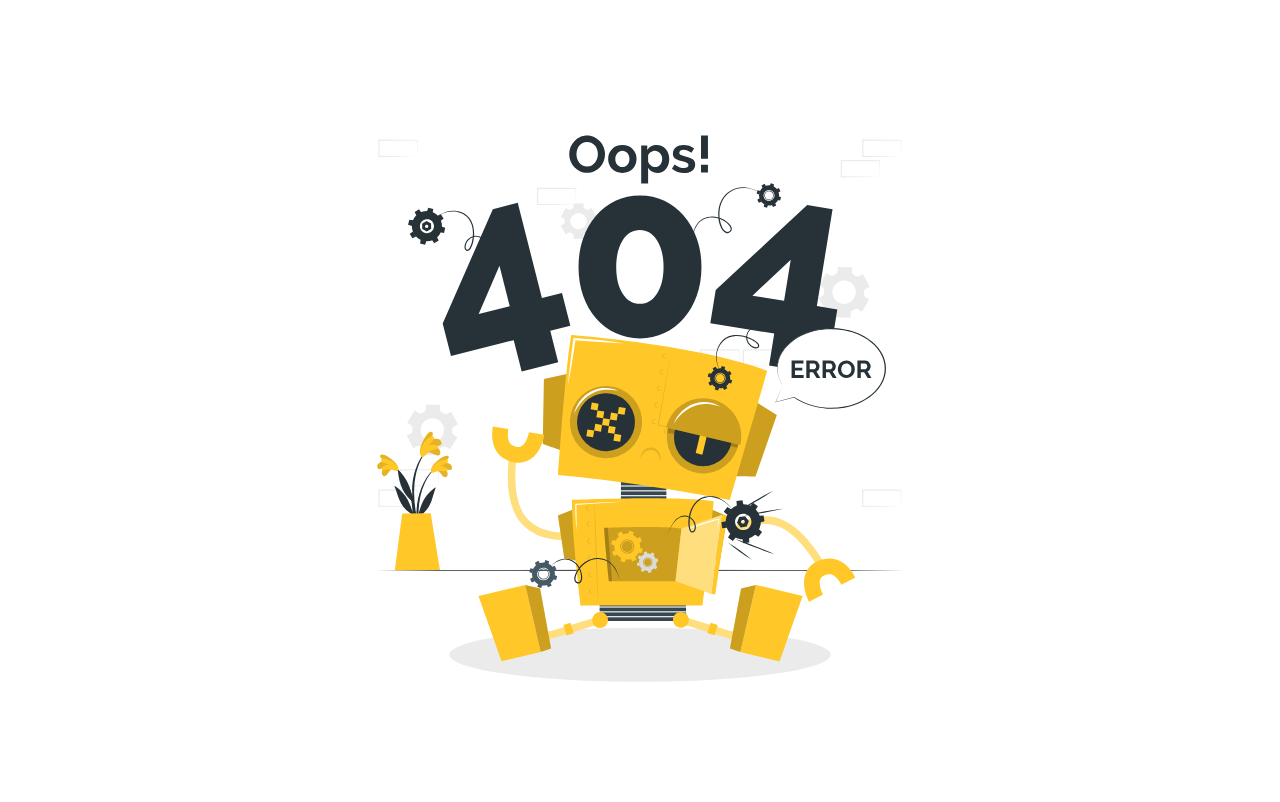
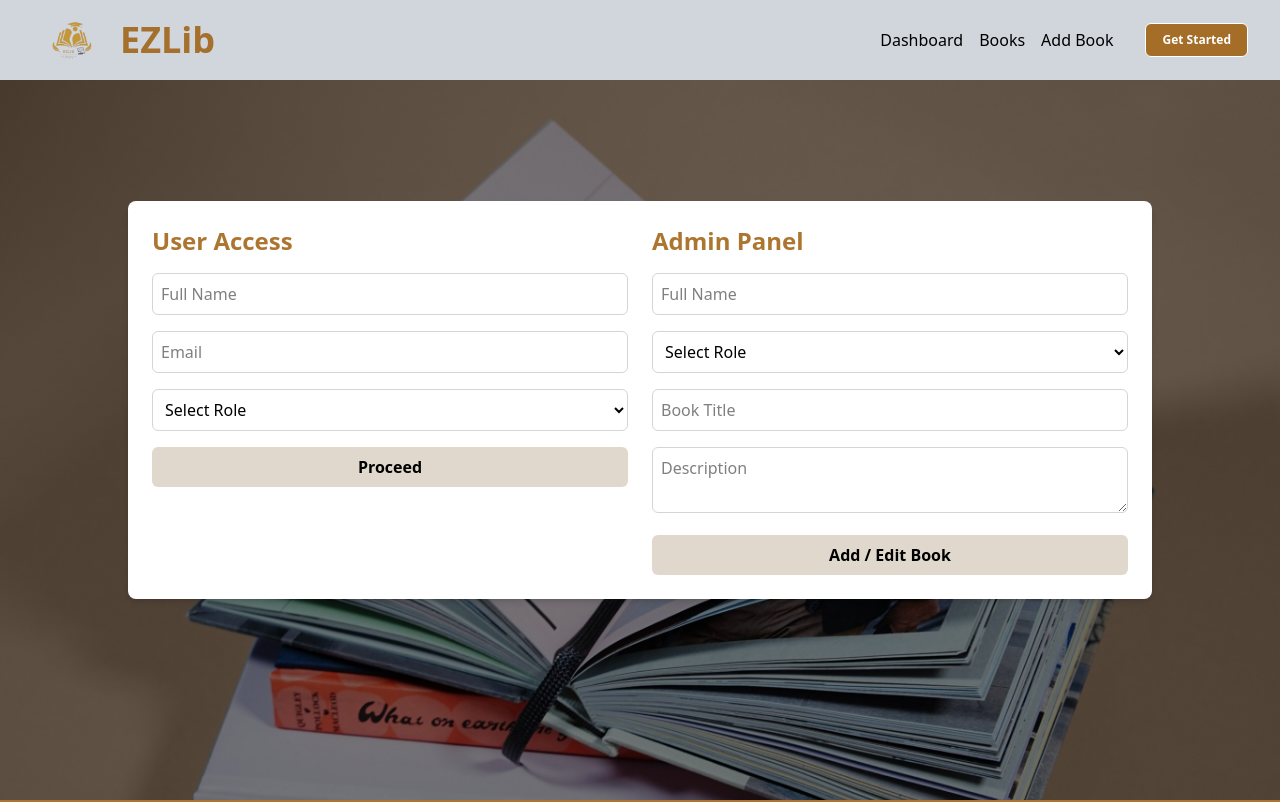
Before and after one commit to ApexAchievers/Bookie-App, a React (Vite) app: page /sign-up in a window 1280 px wide. Shown: the top 802 px of the page. Built offline with nearby package versions, Linux system fonts and the light colour scheme; no server answers.

Commit message:
updated nav bar and added a signup page

```diff
--- a/src/App.jsx
+++ b/src/App.jsx
@@ -1,4 +1,5 @@
 import { createBrowserRouter, RouterProvider, } from "react-router";
+import SignUp from "./pages/Signup";
 import Home from "./pages/Home";
 import Books from "./pages/Books";
 import AddBook from "./pages/AddBook";
@@ -13,6 +14,7 @@ const bookieAppRouter = createBrowserRouter([
   { path: '/add-book', element: <AddBook /> },
   { path: '/view-book', element: <ViewBook /> },
   { path: '/edit-book', element: <EditBook /> },
+  { path: '/sign-up', element: <SignUp/> },
   { path: '*', element: <NotFound /> },
 ]);
 
--- a/src/components/Footer.jsx
+++ b/src/components/Footer.jsx
@@ -7,7 +7,7 @@ import gray from "../assets/images/resized.png"
 
 export default function Footer() {
     return (
-        <footer className="bg-brown text-white mb-6 px-4 sm:px-8">
+        <footer className="bg-brown text-white px-4 sm:px-8">
             <div className="max-w-6xl mx-auto grid grid-cols-1 md:grid-cols-4 gap-8">
                 <div className="text-center md:text-left ">
                     <img src={gray} className="h-20 w-auto object-contain mt-6 mx-auto md:mx-0" />
--- a/src/components/Navbar.jsx
+++ b/src/components/Navbar.jsx
@@ -10,7 +10,8 @@ export default function Navbar() {
 
         <nav className="fixed top-0 left-0 w-full z-50 h-20 px-8 bg-gray-300 flex items-center justify-between">
             <div className="flex items-center">
-                <img src={ezliblogo} className="h-20 w-auto object-contain" alt="EZLib Logo" />
+            <Link to="/" className="hover:underline">
+                <img src={ezliblogo} className="h-20 w-auto object-contain" alt="EZLib Logo" /></Link>
                 <span className="text-4xl font-bold text-brown ml-2">EZLib</span>
             </div>
 
@@ -19,11 +20,14 @@ export default function Navbar() {
                     <li><Link to="/" className="hover:underline">Dashboard</Link></li>
                     <li><Link to="/books" className="hover:underline">Books</Link></li>
                     <li><Link to="/add-book" className="hover:underline">Add Book</Link></li>
-                    <li><Link to="/view-book" className="hover:underline">View Book</Link></li>
+                    {/* <li><Link to="/view-book" className="hover:underline">View Book</Link></li> */}
                 </ul>
-                <button className="cursor-pointer border py-2 px-4 bg-brown text-white rounded-md font-bold text-xs">
-                    Get Started
-                </button>
+                <Link to="/sign-up" onClick={() => setMenuOpen(false)}>
+                    <button className="cursor-pointer border py-2 px-4 bg-brown text-white rounded-md font-bold text-xs">
+                        Get Started
+                    </button>
+                </Link>
+
             </div>
 
             {/* Mobile menu toggle button */}
--- /dev/null
+++ b/src/pages/SignUp.jsx
@@ -0,0 +1,45 @@
+import Navbar from "../components/Navbar";
+import Footer from "../components/Footer";
+import ezliblogo from "../assets/images/Book-ab6.jpg";
+
+export default function SignUp() {
+    return (
+        <>
+            <Navbar />
+            <section className="min-h-screen bg-cover bg-center flex items-center justify-center p-6" style={{ backgroundImage: ` linear-gradient(rgba(0,0,0,0.5), rgba(0,0,0,0.5)),url(${ezliblogo})` }}>
+
+                <div className="w-full max-w-5xl bg-white rounded-lg shadow-md  grid md:grid-cols-2 gap-6 p-6">
+
+                    {/* User Form */}
+                    <form className="space-y-4">
+                        <h2 className="text-2xl font-bold mb-4 text-brown">User Access</h2>
+                        <input type="text" placeholder="Full Name" className="w-full  border rounded-md border-gray-300 p-2 focus:outline-none focus:ring-1 focus:ring-brown" />
+                        <input type="email" placeholder="Email" className="w-full p-2 border rounded-md  border-gray-300 focus:outline-none focus:ring-1 focus:ring-brown" />
+                        <select className=" w-full p-2 rounded-md border border-gray-300 focus:outline-none focus:ring-1 focus:ring-brown">
+                            <option value="">Select Role</option>
+                            <option value="student">Student</option>
+                            <option value="lecturer">Lecturer</option>
+                        </select>
+                        <button type="submit" className="w-full p-2 bg-primary text-black font-semibold rounded-md hover:bg-secondary transition duration-300">Proceed</button>
+                    </form>
+
+                    {/* Admin Form */}
+                    <form className="space-y-4">
+                        <h2 className="text-2xl font-bold mb-4 text-brown">Admin Panel</h2>
+                        <input type="text" placeholder="Full Name" className="w-full p-2 border rounded-md  border-gray-300 focus:outline-none focus:ring-1 focus:ring-brown" />
+                        <select className="w-full p-2 rounded-md border border-gray-300 focus:outline-none focus:ring-1 focus:ring-brown">
+                            <option value="">Select Role</option>
+                            <option value="student">Libarian</option>
+                            <option value="lecturer">Author</option>
+                        </select>
+                        <input type="text" placeholder="Book Title" className="w-full p-2 border rounded-md  border-gray-300 focus:outline-none focus:ring-1 focus:ring-brown" />
+                        <textarea placeholder="Description" className="w-full p-2 border rounded-md  border-gray-300 focus:outline-none focus:ring-1 focus:ring-brown"></textarea>
+                        <button type="submit" className="w-full p-2 bg-primary text-black font-semibold rounded-md hover:bg-secondary transition duration-300">Add / Edit Book</button>
+                    </form>
+
+                </div>
+            </section>
+            <Footer />
+        </>
+    );
+}
```
